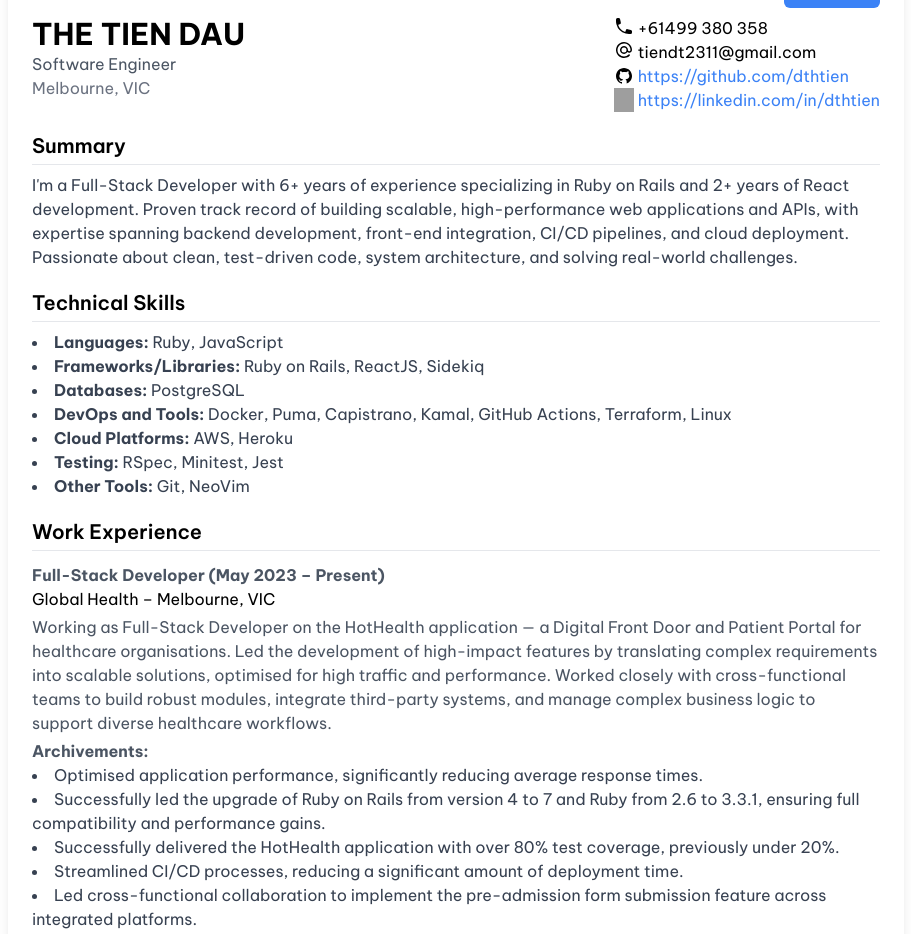
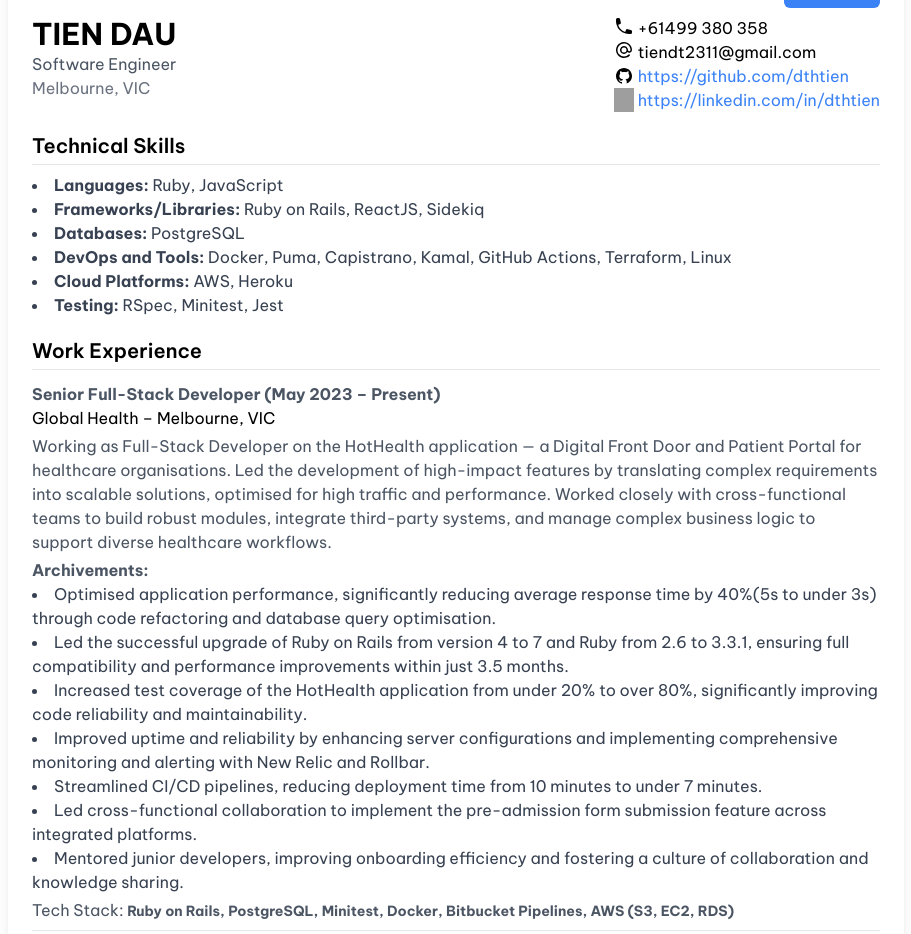
Before and after one commit to dthtien/profile, a Next.js app: page /cv in a window 1280 px wide. Shown: the part 120-1054 px from the top of the page, without its empty margins (184-1095 px from the left). Built offline with nearby package versions, Linux system fonts and the light colour scheme; grey boxes are pictures that could not be loaded.

Commit message:
cv: update to more meaning full text

```diff
--- a/components/shared/details.ts
+++ b/components/shared/details.ts
@@ -98,30 +98,24 @@
       "Minitest",
       "Jest",
     ]
-  },
-  {
-    category: "Other Tools",
-    skills: [
-      "Git",
-      "NeoVim"
-    ]
   }
 ]
 
 export const workExperiences = [
   {
     company: "Global Health – Melbourne, VIC",
-    position: "Full-Stack Developer",
+    position: "Senior Full-Stack Developer",
     url: "https://www.global-health.com/",
     duration: "May 2023 – Present",
     description: "Working as Full-Stack Developer on the HotHealth application — a Digital Front Door and Patient Portal for healthcare organisations. Led the development of high-impact features by translating complex requirements into scalable solutions, optimised for high traffic and performance. Worked closely with cross-functional teams to build robust modules, integrate third-party systems, and manage complex business logic to support diverse healthcare workflows.",
     archivements: [
-      "Optimised application performance, significantly reducing average response times.",
-      "Successfully led the upgrade of Ruby on Rails from version 4 to 7 and Ruby from 2.6 to 3.3.1, ensuring full compatibility and performance gains.",
-      "Successfully delivered the HotHealth application with over 80% test coverage, previously under 20%.",
-      "Streamlined CI/CD processes, reducing a significant amount of deployment time.",
+      "Optimised application performance, significantly reducing average response time by 40%(5s to under 3s) through code refactoring and database query optimisation.",
+      "Led the successful upgrade of Ruby on Rails from version 4 to 7 and Ruby from 2.6 to 3.3.1, ensuring full compatibility and performance improvements within just 3.5 months.",
+      "Increased test coverage of the HotHealth application from under 20% to over 80%, significantly improving code reliability and maintainability.",
+      "Improved uptime and reliability by enhancing server configurations and implementing comprehensive monitoring and alerting with New Relic and Rollbar.",
+      "Streamlined CI/CD pipelines, reducing deployment time from 10 minutes to under 7 minutes.",
       "Led cross-functional collaboration to implement the pre-admission form submission feature across integrated platforms.",
-      "Enhanced team onboarding and productivity through mentorship and effective knowledge sharing."
+      "Mentored junior developers, improving onboarding efficiency and fostering a culture of collaboration and knowledge sharing."
     ],
     techStack: [
       "Ruby on Rails",
@@ -134,13 +128,13 @@
   },
   {
     company: "Employment Hero – Ho Chi Minh City, Vietnam",
-    position: "Full-Stack Developer",
+    position: "Intermediate Full-Stack Developer",
     url: "https://employmenthero.com/",
     duration: "April 2020 – May 2023",
     description: "Worked as a Full-Stack Developer on the Employment Hero platform, a comprehensive HR and payroll management system. Built and maintained various modules such as security groups, document management, and learning management systems to support high traffic and usage.",
     archivements: [
       "Delivered the Learning Management System (LMS) integration with Go1, enhancing training capabilities across the platform.",
-      "Improved system performance by optimising database queries and introducing effective caching and indexing strategies.",
+      "Improved system performance by optimising database queries reduce haft of querying time from 6 to 2.9s and introducing effective caching and indexing strategies.",
       "Led a complex migration of legacy data to a new PostgreSQL schema, ensuring data integrity and consistency throughout the process.",
       "Contributed to the development of a mobile application, significantly improving the user experience and delivering a large-scale project on schedule.",
       "Mentored junior developers, promoting a culture of knowledge sharing and continuous improvement within the team."
--- a/pages/cv.tsx
+++ b/pages/cv.tsx
@@ -2,7 +2,7 @@
 import { useSearchParams } from "next/navigation";
 import Image from "next/image";
 import { AtSymbolIcon, PhoneIcon } from "@heroicons/react/20/solid";
-import { projects, summaryText, technicalSkills, workExperiences } from "../components/shared/details";
+import { projects, technicalSkills, workExperiences } from "../components/shared/details";
 
 type SectionProps = {
   title: string;
@@ -40,7 +40,7 @@
       <div className="text-center">
         <div className="flex justify-between">
           <div className="text-left">
-            <h1 className="text-3xl font-bold">THE TIEN DAU</h1>
+            <h1 className="text-3xl font-bold">TIEN DAU</h1>
             <p className="text-gray-600">Software Engineer</p>
             <p className="text-gray-500">Melbourne, VIC</p>
           </div>
@@ -87,13 +87,6 @@
         </div>
       </div>
 
-      {/* Summary */}
-      <Section title="Summary">
-        <p className="text-gray-700 mt-2 print:text-xs">
-          { summaryText }
-        </p>
-      </Section>
-
       {/* Technical Skills */}
       <Section title="Technical Skills">
         <ul className="list-disc list-inside text-gray-700 mt-2 print:text-xs">
@@ -110,7 +103,7 @@
       <Section title="Work Experience">
         {
           workExperiences.map((experience) => (
-            <div className="mt-3 border-b pb-2" key={experience.company}>
+            <div className="mt-3 border-b pb-2 print:break-inside-avoid" key={experience.company}>
               <p className="text-gray-600 mt-1 font-bold print:text-sm">{experience.position} ({experience.duration})</p>
               <a className="mb-1 print:text-sm" href={experience.url} target="_blank">
                 {experience.company}
```
